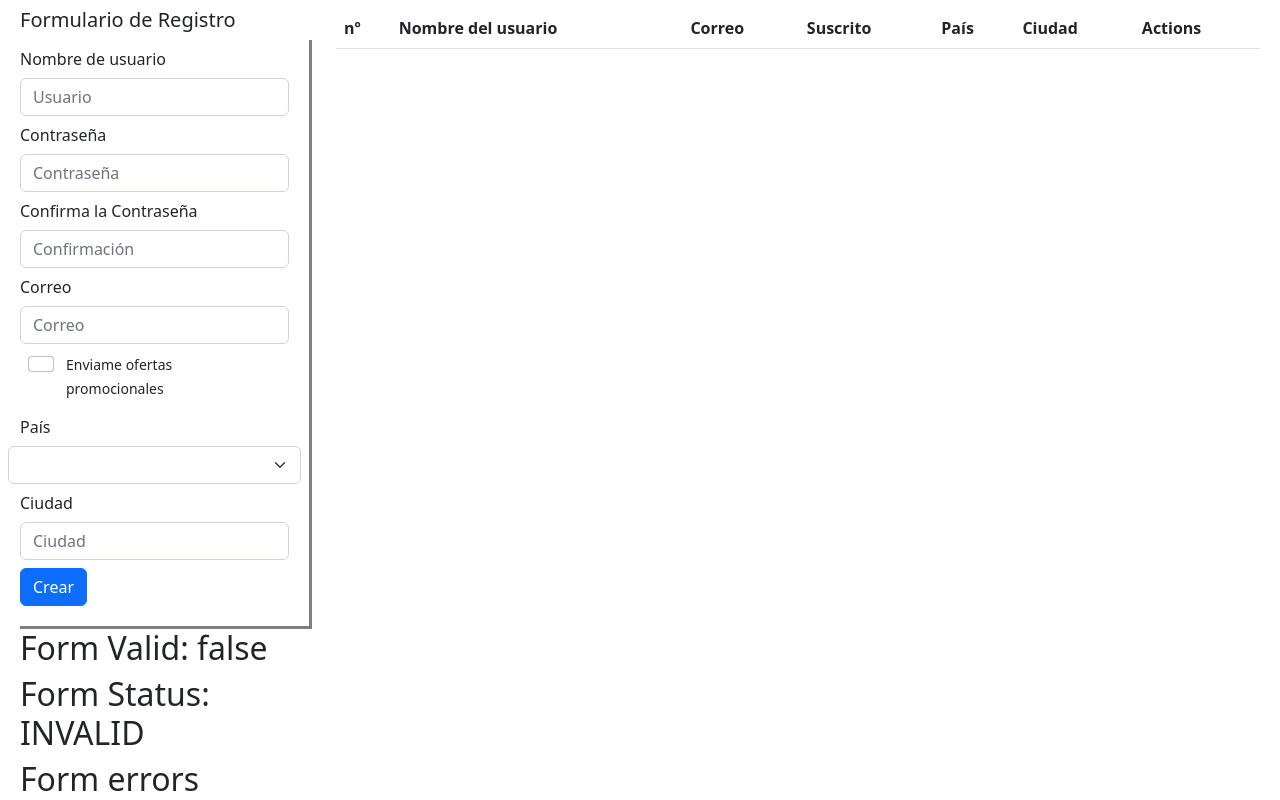
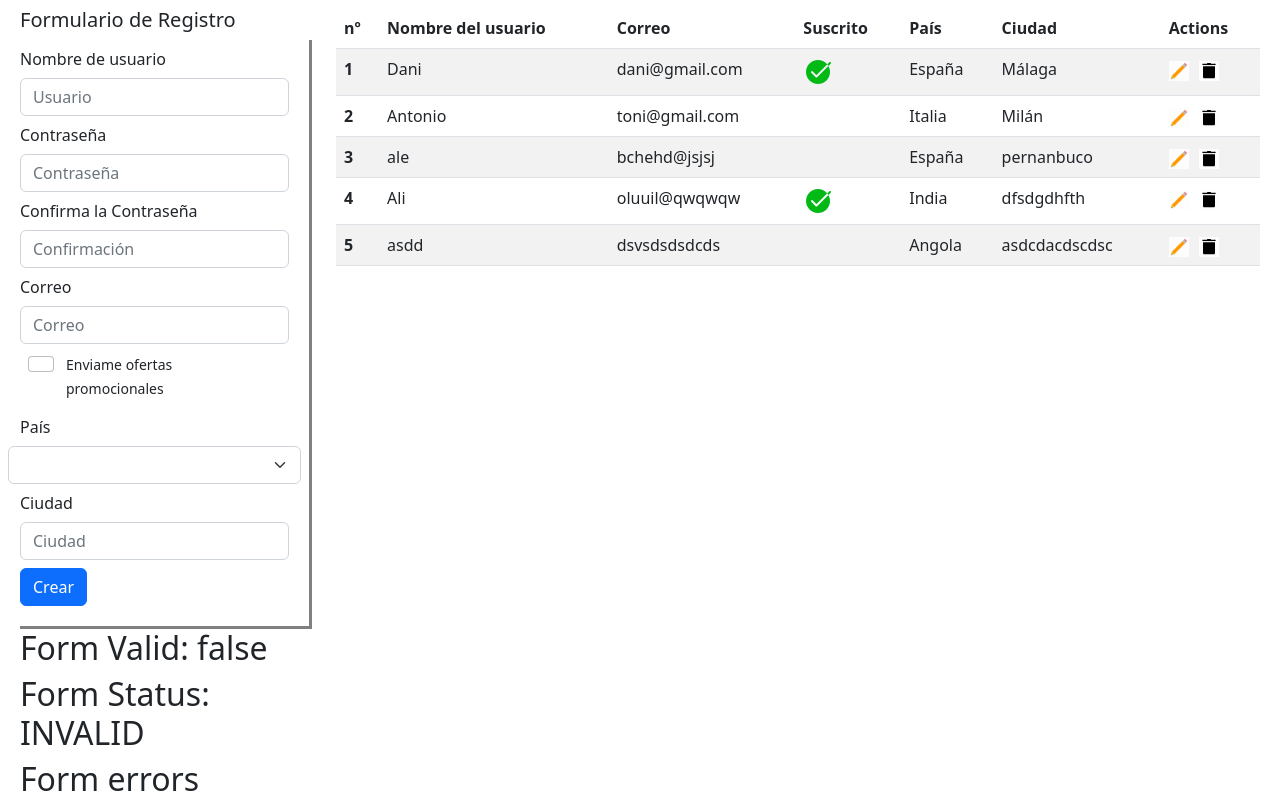
Before and after one commit to DanielSanchezPinazo/Angular-Crud, an Angular app: page / in a window 1280 px wide. Shown: the top 800 px of the page. Built offline with nearby package versions, Linux system fonts and the light colour scheme; data requests are answered from the project's data file.

Commit message:
add & delete user ok

```diff
--- a/data/users.json
+++ b/data/users.json
@@ -1,23 +1,50 @@
-
 {
   "users": [
     {
       "id": 1,
       "name": "Dani",
       "password": "123",
-      "email":  "dani@gmail.com",
+      "email": "dani@gmail.com",
       "check": true,
       "country": "España",
       "city": "Málaga"
-     },
-     {
+    },
+    {
       "id": 2,
       "name": "Antonio",
       "password": "456",
-      "email":  "toni@gmail.com",
+      "email": "toni@gmail.com",
       "check": false,
       "country": "Italia",
       "city": "Milán"
-     }
+    },
+    {
+      "id": 3,
+      "name": "ale",
+      "password": "123",
+      "email": "bchehd@jsjsj",
+      "check": false,
+      "country": "España",
+      "city": "pernanbuco"
+    },
+    {
+      "name": "Ali",
+      "password": "123",
+      "email": "oluuil@qwqwqw",
+      "check": true,
+      "country": "India",
+      "city": "dfsdgdhfth",
+      "id": 4
+    },
+    {
+      "name": "asdd",
+      "password1": "123",
+      "password2": "123",
+      "email": "dsvsdsdsdcds",
+      "check": "",
+      "country": "Angola",
+      "city": "asdcdacdscdsc",
+      "id": 5
+    }
   ]
 }
--- a/src/app/app.component.css
+++ b/src/app/app.component.css
@@ -12,6 +12,7 @@ span {
 
 #erase {
   width: 20px;
+  cursor: pointer;
 }
 
 form {
--- a/src/app/app.component.html
+++ b/src/app/app.component.html
@@ -2,7 +2,7 @@
   <div class="col-3">
     <h5>Formulario de Registro</h5>
 
-    <form [formGroup]="myForm" (ngSubmit)="onSubmit()" autocomplete="off">
+    <form [formGroup]="myForm" (ngSubmit)="createUser()" autocomplete="off">
 
       <div class="row">
         <label class="col col-form-label" for="name">Nombre de usuario</label>
@@ -101,15 +101,18 @@
         </tr>
       </thead>
       <tbody>
-        <!-- <tr *ngFor="let person of users; index as i">
+        <tr *ngFor="let person of users(); index as i">
           <th scope="row">{{ i + 1 }}</th>
           <td>{{ person.name  }}</td>
           <td>{{ person.email  }}</td>
           <td><img *ngIf="person.check" src="../assets/images/icons8-aceptar-30.png" alt="accept"></td>
           <td>{{ person.country  }}</td>
           <td>{{ person.city  }}</td>
-          <td> <img id="edit" src="../assets/images/icons8-editar.gif" alt=""><img id="erase" src="../assets/images/icons8-borrar.gif" alt=""></td>
-        </tr> -->
+          <td>
+            <img id="edit" src="../assets/images/icons8-editar.gif" alt="edit">
+            <img id="erase" (click)="deleteUser( person.id )" src="../assets/images/icons8-borrar.gif" alt="edit">
+          </td>
+        </tr>
       </tbody>
     </table>
   </div>
--- a/src/app/app.component.ts
+++ b/src/app/app.component.ts
@@ -1,9 +1,7 @@
-import { Component, OnInit, inject } from '@angular/core';
+import { Component, OnInit, inject, signal } from '@angular/core';
 import { FormBuilder, FormGroup, Validators } from '@angular/forms';
 
 import { Countries, User } from './interfaces/interfaces';
-
-import { Observable, tap } from 'rxjs';
 
 import { ValidatorsService } from './services/validators/validators.service';
 import { UsersService } from './services/users-service.service';
@@ -14,20 +12,22 @@ import { UsersService } from './services/users-service.service';
   templateUrl: './app.component.html',
   styleUrls: ['./app.component.css']
 })
+
 export class AppComponent implements OnInit {
 
   title = 'crud';
 
   public countries: string[] = Object.values(Countries);
   private usersService = inject(UsersService);
-  public users: User[] = [];
+  // public users: User[] = [];
+  public users = signal<User[]>([]);
 
   private formBuilder = inject(FormBuilder);
   private validatorsService = inject(ValidatorsService);
 
   public myForm: FormGroup = this.formBuilder.group({
 
-    name: ["", Validators.required],
+    name: ["", Validators.required],  // TODO: más validaciones
     password1: ["", Validators.required],
     password2: ["", Validators.required],
     email: ["", Validators.required],
@@ -41,14 +41,7 @@ export class AppComponent implements OnInit {
   });
 
   ngOnInit(): void {
-    this.usersService.getUsers().subscribe(
-      users => {
-        console.log(users);
-        this.users = users;
-      }
-    );
-
-    console.log(this.users);
+    this.getUsers();
   }
 
   isValidField(field: string) {
@@ -56,37 +49,52 @@ export class AppComponent implements OnInit {
     return this.validatorsService.validField(this.myForm, field);
   }
 
-  onSubmit() {
+  getUsers() {
+
+    return this.usersService.getUsers().subscribe(
+      users => {
+     // console.log(users);
+        this.users.set(users);
+     // this.users = users;
+      });
+  }
+
+  createUser() {
 
     console.log(this.myForm.value);
 
+    // const form = this.myForm.value as User;
+
+    const user = {
+
+      id: this.myForm.get( "id" )?.value,
+      name: this.myForm.get( "name" )?.value,
+      password: this.myForm.get( "password1" )?.value,
+      email:  this.myForm.get( "email" )?.value,
+      check: this.myForm.get( "check" )?.value,
+      country: this.myForm.get( "country" )?.value,
+      city: this.myForm.get( "city" )?.value,
+    }
+
     if (this.myForm.invalid) {
 
-      // console.log(this.myForm);
       this.myForm.markAllAsTouched();
+      // TODO: alert "faltan datos"
+      return;
     }
 
-    // this.users.push( this.getFormUser() );
-
+    this.usersService.addUser( user ).subscribe();
+ // this.usersService.addUser( form ).subscribe();
+    //this.getUsers(); // ! xq no funciona antes y sí después?
     this.myForm.reset();
+    this.getUsers();
   }
 
-  getFormUser() {
+  deleteUser(id: number) {
 
-    // return {
-
-    //   name: this.myForm.get( "name" )?.value,
-    //   password: this.myForm.get( "password" )?.value,
-    //   email:  this.myForm.get( "email" )?.value,
-    //   check: this.myForm.get( "check" )?.value,
-    //   country: this.myForm.get( "country" )?.value,
-    //   city: this.myForm.get( "city" )?.value,
-    // }
+    this.usersService.eraseUser( id ).subscribe();
+    this.getUsers(); // ! porque aqui no funciona?
   }
 
-  deleteUser(email: string) {
-
-
-
-  }
+  editUser( user: User ) {}
 }
--- a/src/app/services/users-service.service.ts
+++ b/src/app/services/users-service.service.ts
@@ -1,10 +1,10 @@
-import { Injectable, inject, signal } from '@angular/core';
+import { Injectable, inject } from '@angular/core';
 import { HttpClient } from '@angular/common/http';
 
 import { environments } from 'src/environment/environment';
 
 import { User } from '../interfaces/interfaces';
-import { Observable } from 'rxjs';
+import { Observable, catchError, map, of } from 'rxjs';
 
 @Injectable({
   providedIn: 'root'
@@ -13,12 +13,29 @@ export class UsersService {
 
   private http = inject( HttpClient );
   private baseUrl: string = environments.baseUrl;
-  public userAdded = signal<User | undefined>( undefined );
-  public userToUpdate = signal<User | undefined>( undefined );
 
-   getUsers(): Observable<User[]> {
+  public getUsers(): Observable<User[]> {
 
     return this.http.get<User[]>( `${this.baseUrl}/users` );
   }
 
+  public addUser( user: User ): Observable<User> {
+
+    return this.http.post<User>( `${this.baseUrl}/users`, user );
+  }
+
+  public eraseUser( id: number ): Observable<boolean> {
+
+    return this.http.delete( `${this.baseUrl}/users/${ id }` )
+    .pipe(
+      map( resp => true ),
+      catchError( err => of( false ))
+    );
+  }
+
+  public modUser( user: User ) {
+
+    return this.http.patch<User>( `${this.baseUrl}/users/${ user.id }`, user )
+  }
+
 }
```
